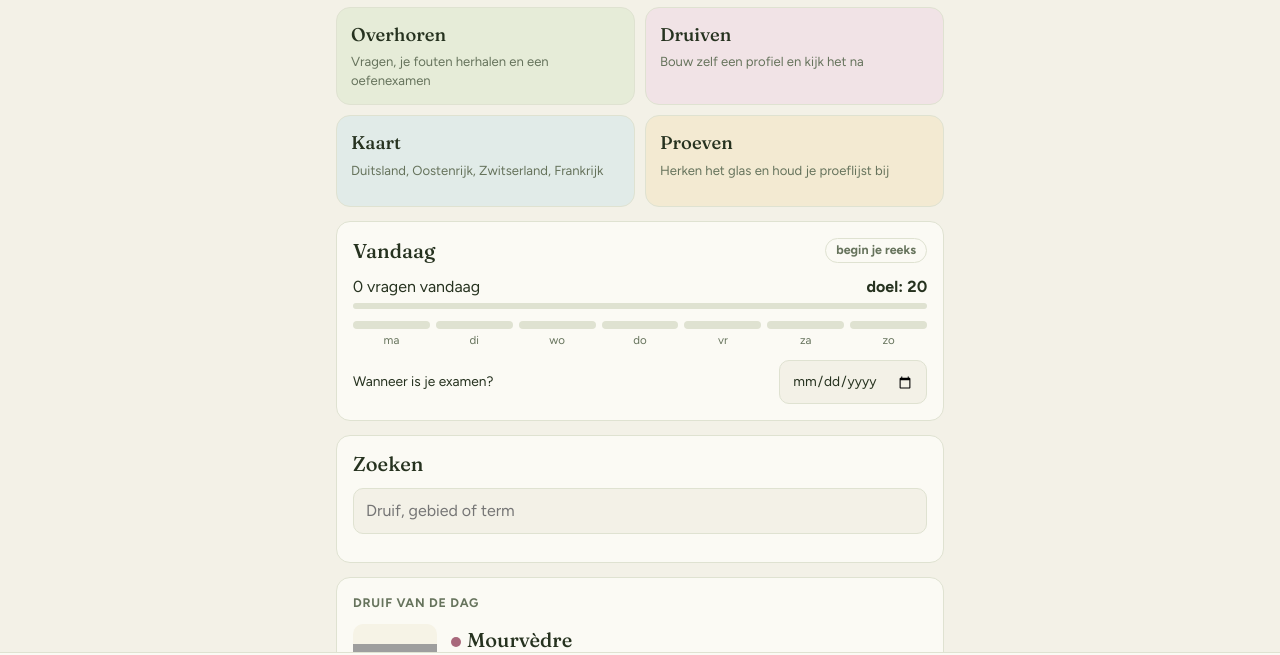
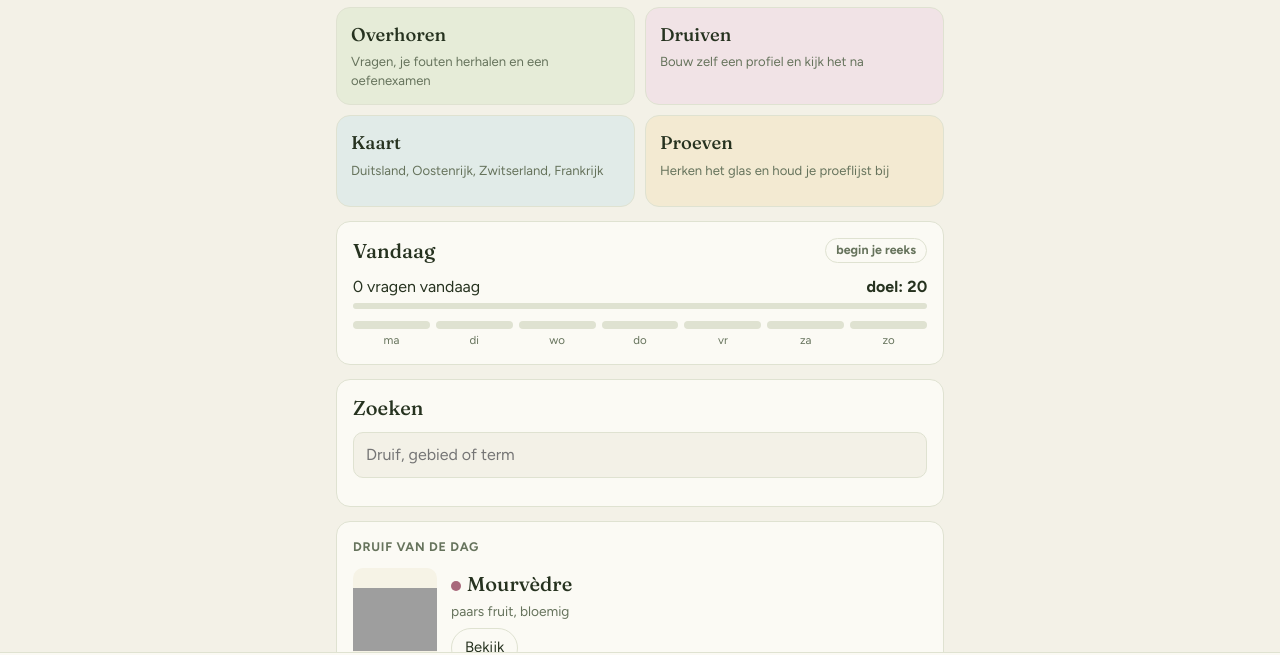
Before and after one commit to KleinHaarhuis/Wijnbrevet, a plain HTML site: page index.html in a window 1280 px wide. Shown: the part 77-732 px from the top of the page. Drawn offline with Linux system fonts and the light colour scheme; grey boxes are pictures that could not be loaded.

Commit message:
Start: examendatum weggehaald
Co-Authored-By: Claude Fable 5.2 <noreply@anthropic.com>
Claude-Session: https://claude.ai/code/session_01HbkpKS389PYV2bPCjLxPfJ

```diff
--- a/index.html
+++ b/index.html
@@ -860,7 +860,6 @@ function vStart(){
   const weak=[...new Set(Object.entries(store.miss).sort((a,b)=>b[1]-a[1]).slice(0,6).map(e=>e[0].split(":")[1]))];
   const st=streak(),nu=store.days[today()]||0,GOAL=20,tot=Object.values(store.stats).reduce((a,x)=>a+x.t,0);
   const week=[...Array(7)].map((_,i)=>{const d=new Date();d.setDate(d.getDate()-6+i);return `<span><i class="${store.days[dkey(d)]?"on":""}"></i>${["zo","ma","di","wo","do","vr","za"][d.getDay()]}</span>`}).join("");
-  let left="";if(store.exam){const n=Math.ceil((new Date(store.exam+"T00:00:00")-new Date(today()+"T00:00:00"))/864e5);left=n>1?`Nog ${n} dagen tot je examen.`:n===1?"Morgen is je examen. Succes!":n===0?"Vandaag is je examen. Succes!":"Je examendatum is voorbij."}
   const g=G[hashN(today())%G.length];
   const medals=[["Eerste ronde",tot>=10],["100 vragen",tot>=100],["500 vragen",tot>=500],["7 dagen op rij",(store.best||0)>=7],["Alle druiven opgebouwd",built.length>=G.length],["Proeflijst compleet",nt>=26],["Oefenexamen gehaald",store.examPass>0]];
   return `<div class="hub">${tiles.map(t=>`<button class="tile" data-act="go" data-tab="${t[0]}"><strong>${t[1]}</strong><span>${t[2]}</span></button>`).join("")}</div>
@@ -868,7 +867,6 @@ function vStart(){
     <div class="stat"><div class="row between"><span>${nu} ${nu===1?"vraag":"vragen"} vandaag</span><strong>${nu>=GOAL?"Dagdoel gehaald":"doel: "+GOAL}</strong></div><div class="bar"><i style="width:${Math.min(100,Math.round(100*nu/GOAL))}%"></i></div></div>
     <div class="week">${week}</div>
     ${store.wrong.length?`<button class="btn ghost wide" data-act="q-wrong">Oefen je fouten (${Math.min(20,store.wrong.length)})</button>`:""}
-    <label class="row between small"><span>${left||"Wanneer is je examen?"}</span><input type="date" id="examdate" value="${h(store.exam||"")}" aria-label="Examendatum"></label>
   </section>
   <section class="card"><h2>Zoeken</h2><input type="search" id="zoek" value="${h(zoek)}" placeholder="Druif, gebied of term" aria-label="Zoek een druif, gebied of term"><div id="zoekres">${hitsHTML(zoek)}</div></section>
   <section class="card"><h3>Druif van de dag</h3><div class="dag">${plate(g,120)}<div><h2><i class="swatch ${g.c}"></i>${h(g.n)}</h2><p class="small muted">${h(g.ar.slice(0,4).join(", "))}</p><button class="chip" data-act="s-grape" data-n="${h(g.n)}">Bekijk</button></div></div></section>
@@ -1502,7 +1500,6 @@ view.addEventListener("click",e=>{
   render();if(scroll)top();
 });
 view.addEventListener("input",e=>{if(e.target.id==="zoek"){zoek=e.target.value;const r=document.getElementById("zoekres");if(r)r.innerHTML=hitsHTML(zoek)}});
-view.addEventListener("change",e=>{if(e.target.id==="examdate"){store.exam=e.target.value||"";save();render()}});
 // Klok van het oefenexamen: alleen het klokje bijwerken; is de tijd om, dan stopt het examen.
 setInterval(()=>{if(!quiz||!quiz.exam||quiz.done)return;const left=quiz.end-Date.now();if(left<=0){quiz.timeup=true;finishExam();if(tab==="overhoren"){render();top()}}else{const c=document.getElementById("clock");if(c)c.textContent=clock(left)}},1000);
 load();applyTheme();loadCellar();
```
